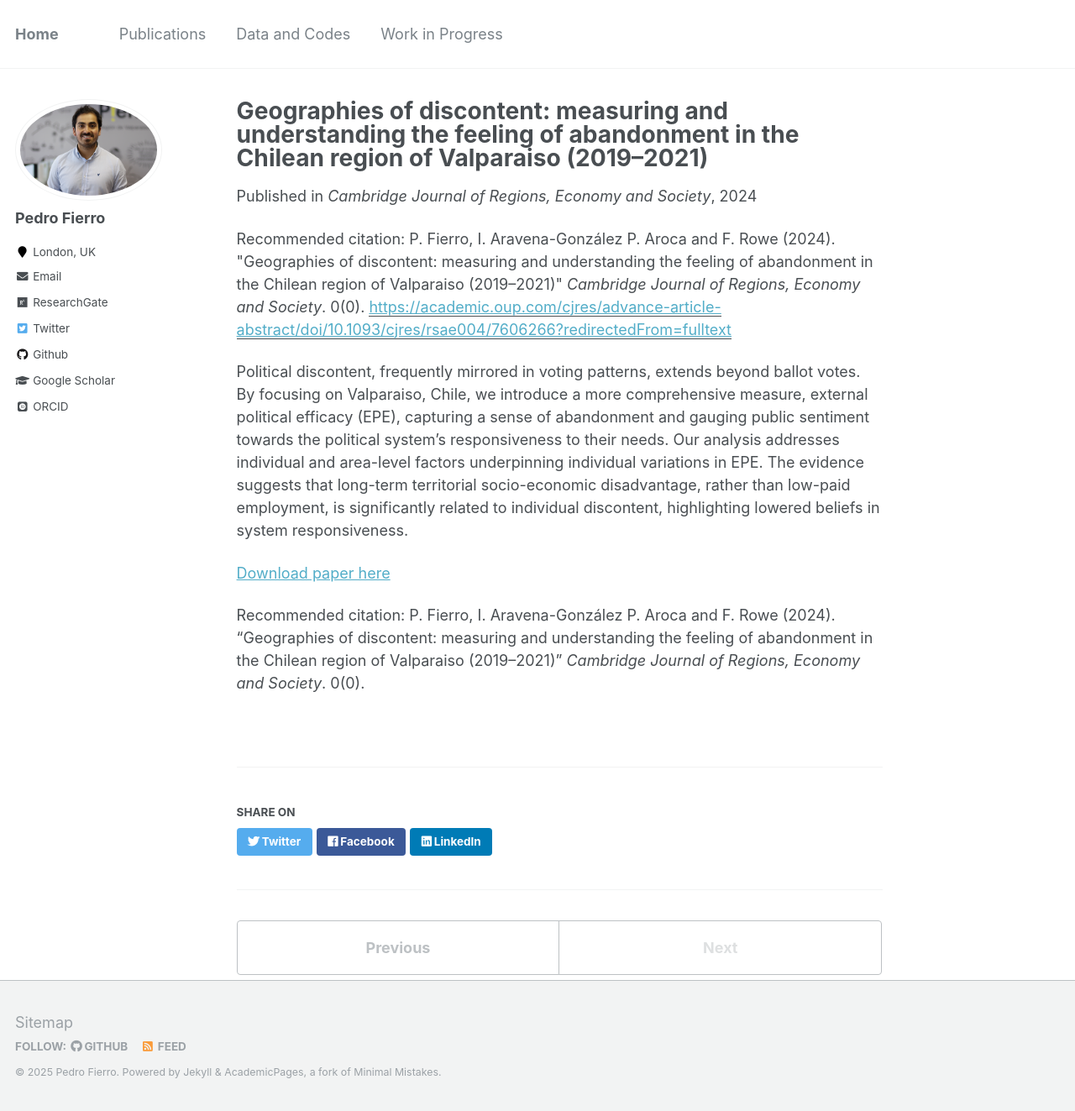
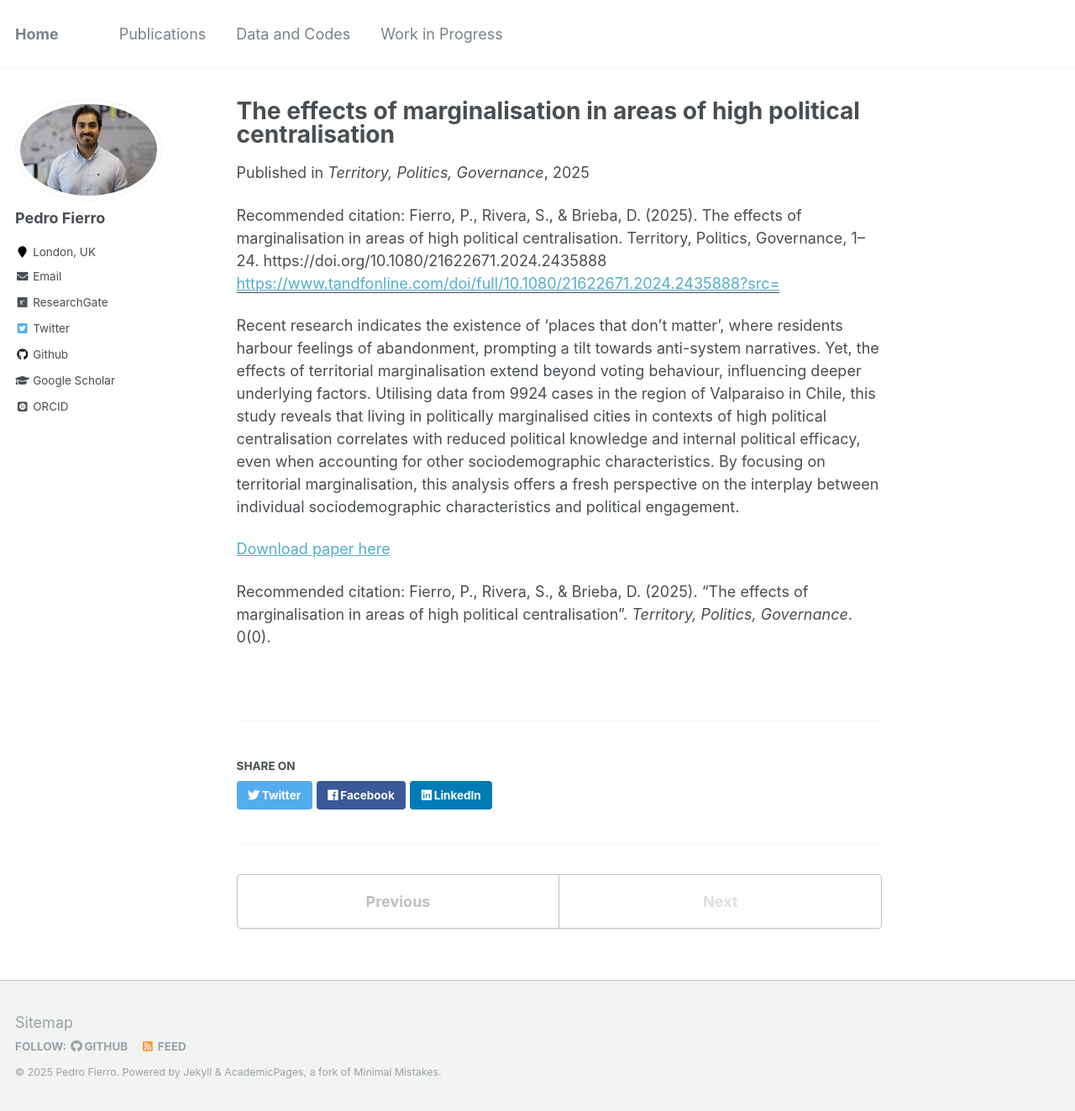
Before and after one commit to pedrofierroz87/pedrofierroz87.github.io, a Jekyll site: the page built from _publications/2025-01-20-paper-title-number-9.md, in a window 1280 px wide and 1323 px high. Shown: the whole window at 84% size. Built offline with Jekyll 4.4.1, drawn with Linux system fonts in a browser that asks for light colours; some web fonts are replaced.

Commit message:
Update 2025-01-20-paper-title-number-9.md

```diff
--- a/_publications/2025-01-20-paper-title-number-9.md
+++ b/_publications/2025-01-20-paper-title-number-9.md
@@ -1,15 +1,15 @@
 ---
-title: "Geographies of discontent: measuring and understanding the feeling of abandonment in the Chilean region of Valparaiso (2019–2021)"
+title: "The effects of marginalisation in areas of high political centralisation"
 collection: publications
-permalink: /publication/2024-02-21-paper-title-number-8
-excerpt: 'Political discontent, frequently mirrored in voting patterns, extends beyond ballot votes. By focusing on Valparaiso, Chile, we introduce a more comprehensive measure, external political efficacy (EPE), capturing a sense of abandonment and gauging public sentiment towards the political system’s responsiveness to their needs. Our analysis addresses individual and area-level factors underpinning individual variations in EPE. The evidence suggests that long-term territorial socio-economic disadvantage, rather than low-paid employment, is significantly related to individual discontent, highlighting lowered beliefs in system responsiveness.'
-date: 2024-01-01
-venue: 'Cambridge Journal of Regions, Economy and Society'
-paperurl: 'https://academic.oup.com/cjres/advance-article-abstract/doi/10.1093/cjres/rsae004/7606266?redirectedFrom=fulltext'
-citation: 'P. Fierro, I. Aravena-González P. Aroca and F. Rowe (2024). &quot;Geographies of discontent: measuring and understanding the feeling of abandonment in the Chilean region of Valparaiso (2019–2021)&quot; <i>Cambridge Journal of Regions, Economy and Society</i>. 0(0).'
+permalink: /publication/2025-01-20-paper-title-number-9
+excerpt: 'Recent research indicates the existence of ‘places that don’t matter’, where residents harbour feelings of abandonment, prompting a tilt towards anti-system narratives. Yet, the effects of territorial marginalisation extend beyond voting behaviour, influencing deeper underlying factors. Utilising data from 9924 cases in the region of Valparaiso in Chile, this study reveals that living in politically marginalised cities in contexts of high political centralisation correlates with reduced political knowledge and internal political efficacy, even when accounting for other sociodemographic characteristics. By focusing on territorial marginalisation, this analysis offers a fresh perspective on the interplay between individual sociodemographic characteristics and political engagement.'
+date: 2025-01-20
+venue: 'Territory, Politics, Governance'
+paperurl: 'https://www.tandfonline.com/doi/full/10.1080/21622671.2024.2435888?src='
+citation: 'Fierro, P., Rivera, S., & Brieba, D. (2025). The effects of marginalisation in areas of high political centralisation. Territory, Politics, Governance, 1–24. https://doi.org/10.1080/21622671.2024.2435888'
 ---
-Political discontent, frequently mirrored in voting patterns, extends beyond ballot votes. By focusing on Valparaiso, Chile, we introduce a more comprehensive measure, external political efficacy (EPE), capturing a sense of abandonment and gauging public sentiment towards the political system’s responsiveness to their needs. Our analysis addresses individual and area-level factors underpinning individual variations in EPE. The evidence suggests that long-term territorial socio-economic disadvantage, rather than low-paid employment, is significantly related to individual discontent, highlighting lowered beliefs in system responsiveness.
+Recent research indicates the existence of ‘places that don’t matter’, where residents harbour feelings of abandonment, prompting a tilt towards anti-system narratives. Yet, the effects of territorial marginalisation extend beyond voting behaviour, influencing deeper underlying factors. Utilising data from 9924 cases in the region of Valparaiso in Chile, this study reveals that living in politically marginalised cities in contexts of high political centralisation correlates with reduced political knowledge and internal political efficacy, even when accounting for other sociodemographic characteristics. By focusing on territorial marginalisation, this analysis offers a fresh perspective on the interplay between individual sociodemographic characteristics and political engagement.
 
-[Download paper here](https://academic.oup.com/cjres/advance-article-abstract/doi/10.1093/cjres/rsae004/7606266?redirectedFrom=fulltext)
+[Download paper here](https://www.tandfonline.com/doi/full/10.1080/21622671.2024.2435888?src=)
 
-Recommended citation: P. Fierro, I. Aravena-González P. Aroca and F. Rowe (2024). "Geographies of discontent: measuring and understanding the feeling of abandonment in the Chilean region of Valparaiso (2019–2021)" <i>Cambridge Journal of Regions, Economy and Society</i>. 0(0).
+Recommended citation: Fierro, P., Rivera, S., & Brieba, D. (2025). "The effects of marginalisation in areas of high political centralisation". <i>Territory, Politics, Governance</i>. 0(0).
```
